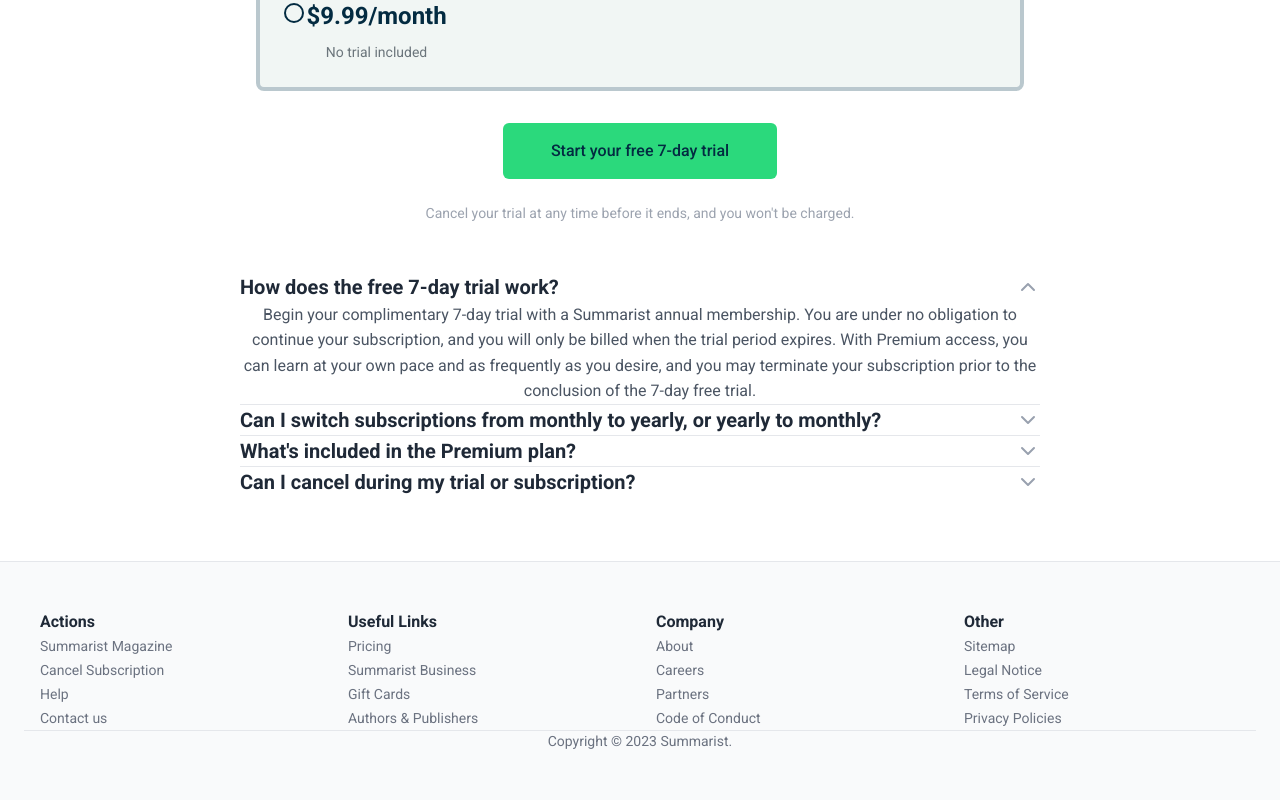
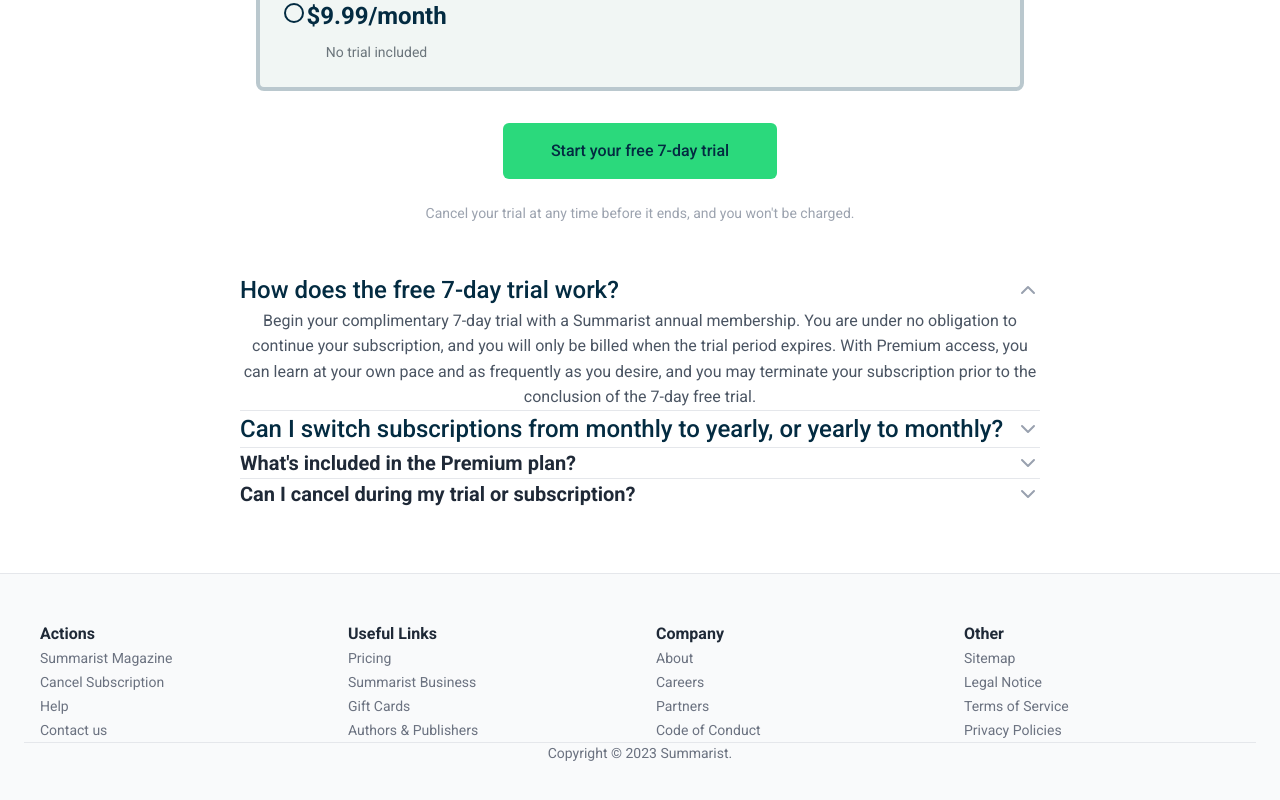
Before and after one commit to DerrickSimilien/Summarist-Virtual-Internship, a Next.js app: page /choose-plan in a window 1280 px wide. Shown: the part 1158-1958 px from the top of the page. Built offline with nearby package versions, Linux system fonts and the light colour scheme.

Commit message:
Initialized git repository

```diff
--- a/src/app/choose-plan/page.tsx
+++ b/src/app/choose-plan/page.tsx
@@ -441,10 +441,15 @@
               style={{ background: 'none', border: 'none', cursor: 'pointer' }}
             >
               <h3
-                className="font-bold"
+                className="font-medium"
                 style={{
-                  color: '#1F2937',
-                  fontSize: '20px',
+                  color: '#032B41',
+                  fontSize: '24px',
+                  fontFamily: 'Roboto, sans-serif',
+                  fontWeight: '500',
+                  position: 'relative',
+                  marginBottom: '0',
+                  transition: '.3s',
                 }}
               >
                 How does the free 7-day trial work?
@@ -483,10 +488,15 @@
               style={{ background: 'none', border: 'none', cursor: 'pointer' }}
             >
               <h3
-                className="font-bold"
+                className="font-medium"
                 style={{
-                  color: '#1F2937',
-                  fontSize: '20px',
+                  color: '#032B41',
+                  fontSize: '24px',
+                  fontFamily: 'Roboto, sans-serif',
+                  fontWeight: '500',
+                  position: 'relative',
+                  marginBottom: '0',
+                  transition: '.3s',
                 }}
               >
                 Can I switch subscriptions from monthly to yearly, or yearly to monthly?
```
